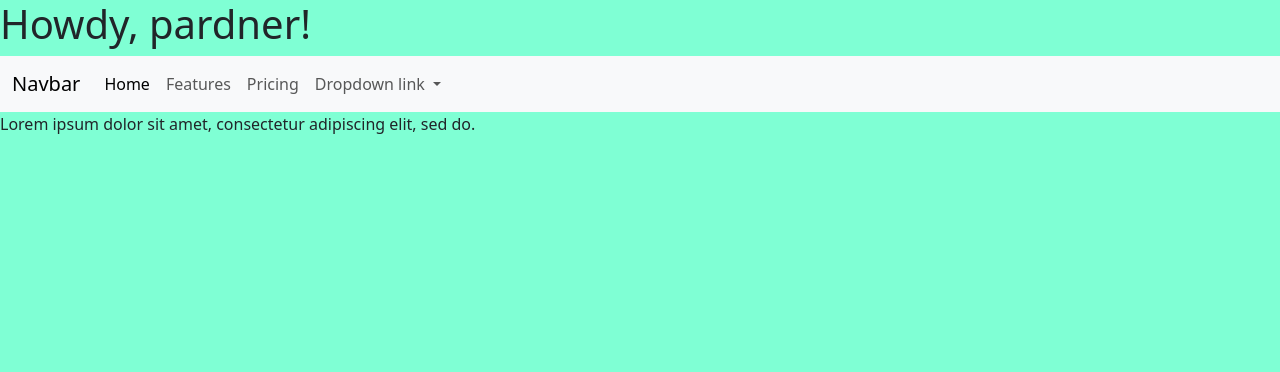
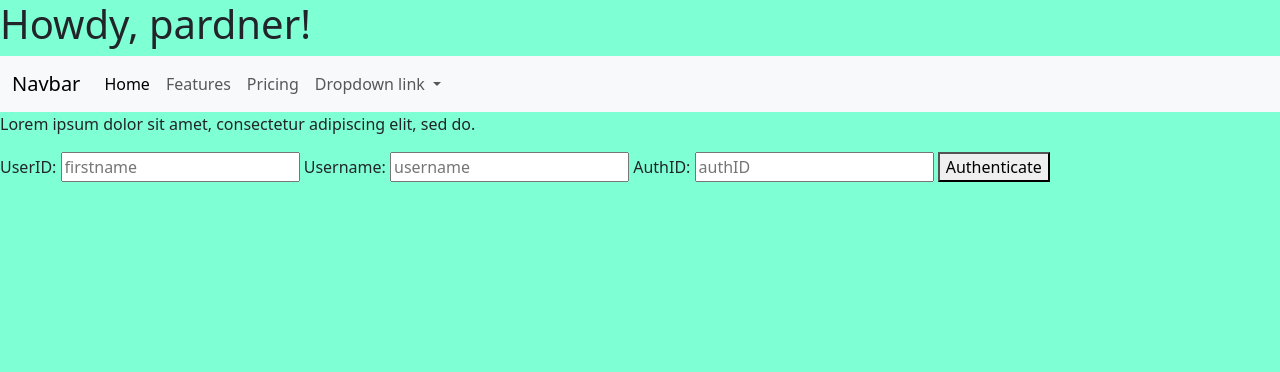
Before and after one commit to pnomnom-web/FalafelAI, a Flask app: page / in a window 1280 px wide. Shown: the top 372 px of the page. Run offline with Flask 3, Linux system fonts and the light colour scheme; parts of the project's set-up code (start-up, migrations or seed data) failed here and were passed over.

Commit message:
Established blueprint between app and twitch

```diff
--- a/flaskr/app.py
+++ b/flaskr/app.py
@@ -2,9 +2,11 @@ import os
 import config
 from flask import Flask, request, render_template
 from database import db
+from twitch import twitch_blueprint
 
 config.load_dotenv()
 app = Flask(__name__)
+app.register_blueprint(twitch_blueprint)
 
 db_name = os.environ.get("DATABASE")
 # Configuring SQLite Database URI
@@ -28,4 +30,4 @@ def index():
 if __name__ == "__main__":
     from models import User
     create_db()
-    app.run(debug=True, host='0.0.0.0')
+    app.run(debug=True, host='0.0.0.0', use_reloader=True)
--- a/flaskr/config.py
+++ b/flaskr/config.py
@@ -1,3 +1,3 @@
 from dotenv import load_dotenv
-# Load env variables into file
+# Load env variables into project
 load_dotenv()
--- a/flaskr/templates/index.html
+++ b/flaskr/templates/index.html
@@ -49,7 +49,17 @@
     </div>
   </nav>
   <p>Lorem ipsum dolor sit amet, consectetur adipiscing elit, sed do. </p>
-  <main>
+  <!--Testing stuff-->
+  <form action="{{ url_for("twitch_blueprint.authUser")}}" method="post">
+  <label for="UserID">UserID:</label>
+  <input type="text" id="id" name="id" placeholder="firstname">
+  <label for="Username">Username:</label>
+  <input type="text" id="user" name="username" placeholder="username">
+  <label for="AuthID">AuthID:</label>
+  <input type="text" id="auth" name="authID" placeholder="authID">
+  <button type="submit">Authenticate</button>
+  <!--Testing stuff-->
+    <main>
     <section></section>
     <section></section>
     <section></section>
--- a/flaskr/twitch.py
+++ b/flaskr/twitch.py
@@ -1,20 +1,29 @@
-
+import os
+from flask import Blueprint, request, render_template
 from twitchAPI.twitch import Twitch
 from twitchAPI.helper import first
 import asyncio
 # https://pytwitchapi.dev/en/stable/
 # https://pytwitchapi.dev/en/stable/modules/twitchAPI.eventsub.html
 
+twitch_blueprint = Blueprint("twitch_blueprint", __name__)
+
+@twitch_blueprint.route('/', methods =["GET", "POST"])
+def authUser():
+    if request.method == "POST":
+       id = request.form.get("id")
+       username = request.form.get("username")
+       authID = request.form.get("authID")
+       return id + username + authID
+    return render_template("index.html")
+
 
 async def twitch_example():
     # initialize the twitch instance, this will by default also create a app authentication for you
-    twitch = await Twitch('iddji3s35i9mok9ruffgs7cyge1rxf', authenticate_app=False)
+    twitch = await Twitch(os.environ.get("APP_TOKEN"), authenticate_app=False)
     # call the API for the data of your twitch user
     # this returns a async generator that can be used to iterate over all results
     # but we are just interested in the first result
     # using the first helper makes this easy.
-    await twitch.set_user_authentication('token', [], 'refresh_token')
+    #await twitch.set_user_authentication('token', [], 'refresh_token')
     # print the ID of your user or do whatever else you want with it
-
-# run this example
-asyncio.run(twitch_example())
```
